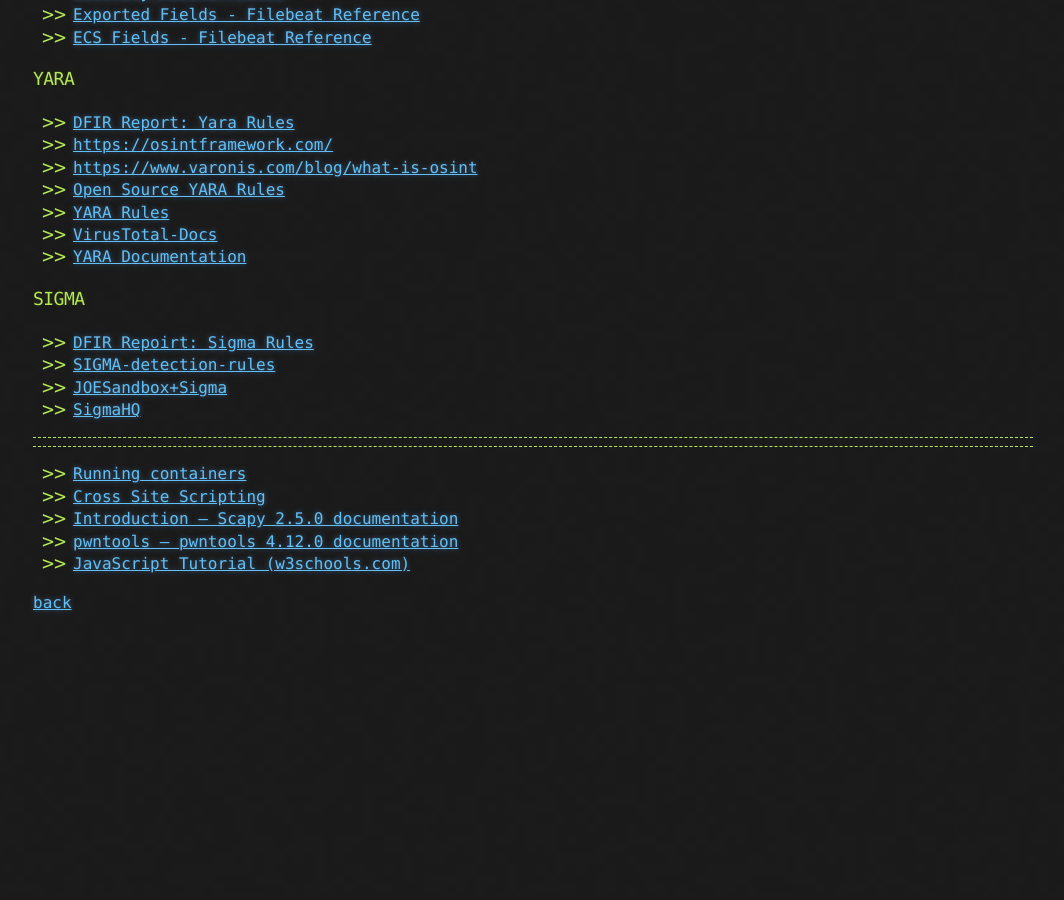
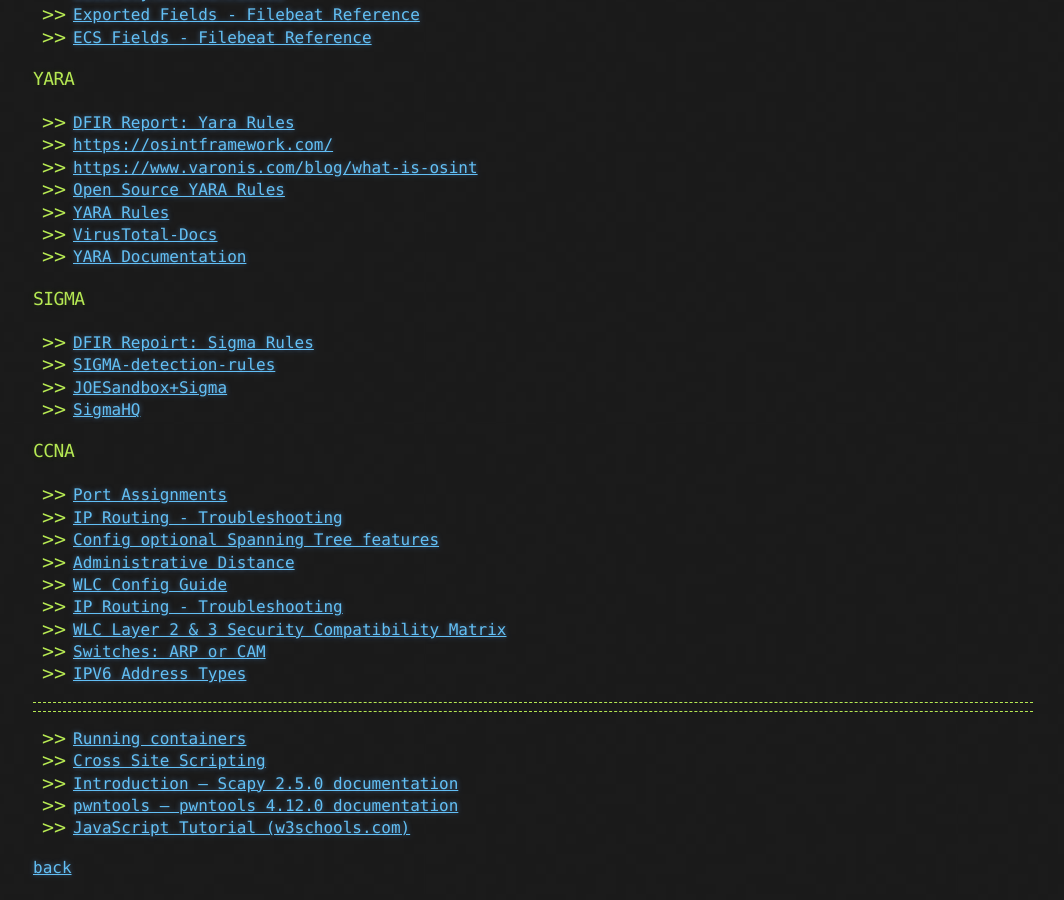
Before and after one commit to CyberCasquatch/cybercasquatch.github.io, a Jekyll site: the page built from Resources-page.md, in a window 1280 px wide and 900 px high, scrolled down 1173 px. Shown: the whole window, without its empty margins (107-1171 px from the left). Built offline with Jekyll 4.4.1, drawn with Linux system fonts in a browser that asks for light colours; the repository's description, which GitHub fills in, is left out; before the commit the page ends 1808 px from its top, so only the background shows below that.

Commit message:
added ccna

```diff
--- a/Resources-page.md
+++ b/Resources-page.md
@@ -62,6 +62,17 @@
 * [JOESandbox+Sigma](https://github.com/joesecurity/sigma-rules)
 * [SigmaHQ](https://github.com/SigmaHQ/sigma/tree/master/rules)
 
+### CCNA
+* [Port Assignments](https://learn.microsoft.com/en-us/previous-versions/windows/it-pro/windows-2000-server/cc959828(v=technet.10))
+* [IP Routing - Troubleshooting](https://www.cisco.com/c/en/us/tech/ip/ip-routing/tsd-technology-support-troubleshooting-technotes-list.html#t6)
+* [Config optional Spanning Tree features](https://www.cisco.com/c/en/us/td/docs/switches/lan/catalyst3560/software/release/12-2_52_se/configuration/guide/3560scg/swstpopt.html#wp1031380)
+* [Administrative Distance](https://www.cisco.com/c/en/us/support/docs/ip/border-gateway-protocol-bgp/15986-admin-distance.html)
+* [WLC Config Guide](https://www.cisco.com/c/en/us/td/docs/wireless/controller/8-5/config-guide/b_cg85/wlan_security.html#ID996)
+* [IP Routing - Troubleshooting](https://www.cisco.com/c/en/us/tech/ip/ip-routing/tsd-technology-support-troubleshooting-technotes-list.html#t6)
+* [WLC Layer 2 & 3 Security Compatibility Matrix](https://www.cisco.com/c/en/us/support/docs/wireless/4400-series-wireless-lan-controllers/106082-wlc-compatibility-matrix.html#matrix)
+* [Switches: ARP or CAM](https://www.cisco.com/c/en/us/support/docs/switches/catalyst-6500-series-switches/71079-arp-cam-tableissues.html#backinfo)
+* [IPV6 Address Types](https://www.ripe.net/media/documents/ipv6-address-types.pdf)
+
 ------------------------------------------------------------------------------
 
 ***
```
